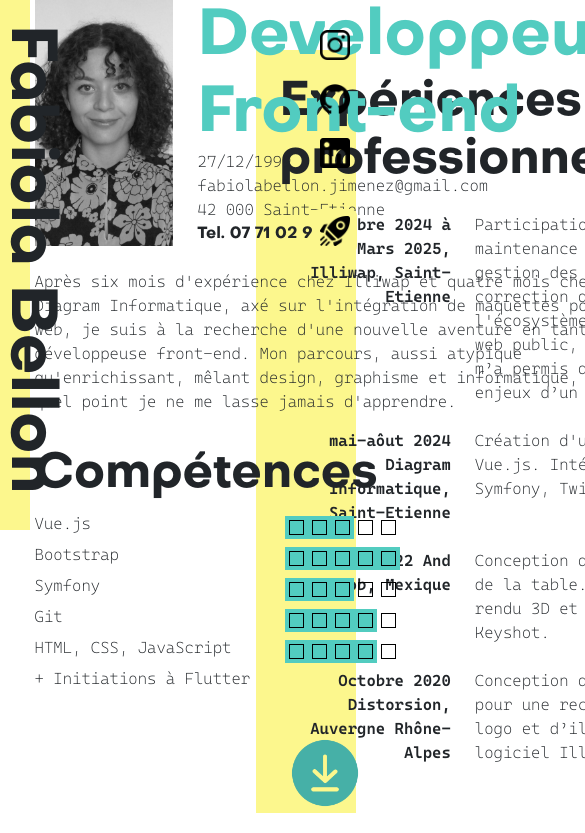
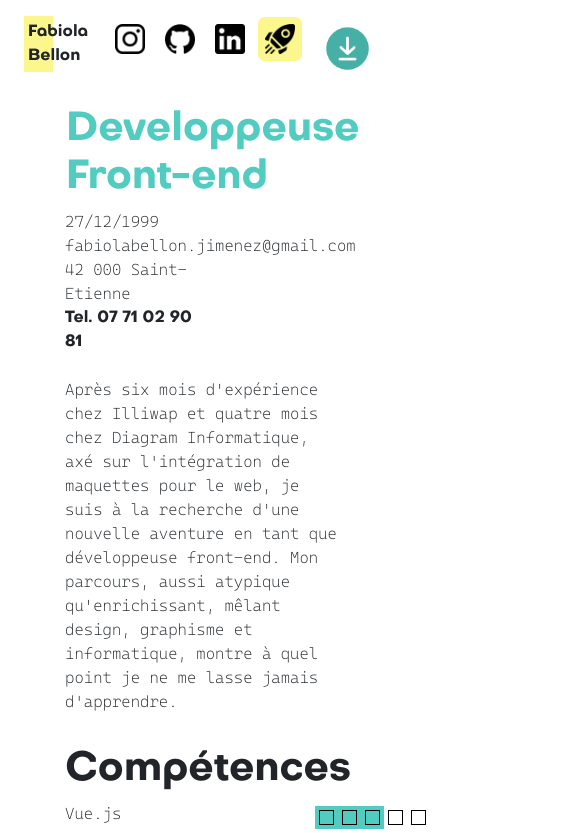
Before and after one commit to fabibot/portfolio, a Vue app: page /cv in a window 390 px wide. Shown: the top 833 px of the page, 585 px wide, since content can reach past the window. Built offline with nearby package versions, Linux system fonts and the light colour scheme.

Commit message:
responsive fin

```diff
--- a/src/App.vue
+++ b/src/App.vue
@@ -1,10 +1,155 @@
 <script setup>
+import info from './mainData';
+
 </script>
 
 <template>
-  <RouterView></RouterView>
+  <div class="main-grid">
+    <div class="column-nom">
+      <div class="mini-nom m-4 mt-3 p-1">
+              <div class="octarine-b">Fabiola</div>
+              <div class="octarine-b">Bellon</div>
+          </div>
+        <div class="fond-jaune div-prenom sticky-top">
+            <div class="rotate-prenom">
+              <h1 class="octarine-b">{{ info.prenom }} {{ info.nom }}</h1>
+          </div>
+        </div>
+    </div>
+    <div class="column-btn  sticky-top d-flex flex-column justify-content-between">
+      <div class="reseaux-btn sticky-top">
+          <a :href="info.coordonnees.insta.lien" target="_blank">
+          <div class="logo insta mb-4 my-4"></div>
+          </a>
+          <a :href="info.coordonnees.git.lien" target="_blank">
+          <div class="logo github my-4"></div>
+          </a>
+          <a :href="info.coordonnees.linkedin.lien" target="_blank">
+          <div class="logo linkedin my-4"></div>
+          </a>
+          <RouterLink to="/projets">
+              <button class="icon-btn logo navette my-4 fond-jaune" title="explorer les projets"></button>
+          </RouterLink>
+      </div>
+      <div class="download-btn">
+          <button title="télécharger le cv" class="telecharger icon-btn"></button>
+      </div>
+    </div>
+    <div class="column-content">
+      <RouterView></RouterView>
+    </div>
+
+  </div>
 </template>
 
 <style scoped>
+  .mini-nom {
+    width: min-content;
+    height: min-content;
+    display: none;
+    background: linear-gradient(to right, var(--color-1) 0px 29px, white 10px 100%);
 
+  }
+
+  .main-grid {
+    display: grid;
+    grid-template-columns: 5% 90% 5%;
+  }
+  .column-content {
+      grid-column: 2/3;
+      grid-row: 1/2;
+    }
+   /*column btn  */
+   .column-btn {
+    grid-column: 3/4;
+   }
+   .download-btn {
+    position: sticky;
+    z-index: 2000;
+    bottom: 30px;
+    right: 30px;
+  }
+
+  .logo.navette {
+    box-shadow: 0px 0px 0px 7px var(--color-1);
+    border-radius: 2px;
+    transition: all ease 0.5s
+  }
+
+  button.telecharger {
+    background-image: url(./assets/logos/telecharger.png);
+    background-size: contain;
+    height: 70px;
+    width: 70px;
+    background-color: transparent;
+  }
+  .logo.navette:hover {
+    box-shadow: 0px 0px 0px 14px var(--color-1);
+  }
+    /*....*/
+
+  @media (max-width: 1170px) {
+    .main-grid {
+      grid-template-columns: 50% 50%;
+    }
+    .column-nom {
+      grid-row: 1/2;
+      position: sticky;
+      top: 0;
+      background-color: white;
+      z-index: 3;
+    }
+    .column-btn {
+      grid-row: 1/2;
+      grid-column: 2/3;
+    }
+    .column-content {
+      grid-column: 1/3;
+      grid-row: 2/3;
+    }
+    .div-prenom {
+      width: auto;
+      height: 100%;
+      padding: 0px;
+      background-color: transparent;
+      display: flex;
+      align-items: center;
+      padding: 10px;
+      .rotate-prenom {
+          transform: rotate(0deg);
+      }
+      h1 {
+        position: inherit;
+        font-size: 2rem;
+
+      }
+    }
+    .reseaux-btn {
+      display: flex;
+    }
+    .column-btn {
+      flex-direction: row !important;
+      justify-content: end !important;
+      background-color: white;
+      .download-btn {
+        right: 0px;
+        margin: 0px 20px;
+        display: flex;
+        align-items: center;
+      }
+      button.telecharger {
+        width: 45px;
+        height: 45px;
+      }
+    }
+    .div-prenom {
+      display: none;
+    }
+    .mini-nom {
+      display: block;
+    }
+  }
+  @media (max-width: 560px) {
+
+  }
 </style>
--- a/src/assets/main.css
+++ b/src/assets/main.css
@@ -22,7 +22,7 @@ h1 {
 }
 
 h2 {
-  font-size: 3rem;
+  font-size: 2.5rem;
 }
 
 .logo {
--- a/src/components/MainContent.vue
+++ b/src/components/MainContent.vue
@@ -1,25 +1,20 @@
 <template>
-    <div class="main-grid">
-        <div class="column-1">
-            <div class="fond-jaune div-prenom sticky-top">
-                <div class="rotate-prenom">
-                <h1 class="octarine-b">{{ info.prenom }} {{ info.nom }}</h1>
+    <div class="main-content-grid">
+        <div class="column-2">
+            <div class="div-image d-flex justify-content-center">
+                <div class="div-image-image"></div>
             </div>
-            </div>
-        </div>
-        <div class="column-2">
-            <div class="div-image"></div>
-            <div class="div-nom">
+            <div class="div-nom ps-3">
                 <h1 class="color-bleu octarine-b">Developpeuse Front-end</h1>
             </div>
-            <InfoPersonnelles v-bind:coordonnees="info.coordonnees" class="d-flex align-items-end"></InfoPersonnelles>
+            <InfoPersonnelles v-bind:coordonnees="info.coordonnees" class="d-flex align-items-end ps-3 div-info"></InfoPersonnelles>
 
             <div class="div-desc py-4">
                 <Description v-bind:description="info.description"></Description>
                 <Competence v-bind:competence="info.competance"></Competence>
             </div>
         </div>
-        <div class="column-3">
+        <div class="column-3  mt-5 m-3">
             <div class="div-experience">
                 <ExperiencesProfessionelles v-bind:experience="info.experience"></ExperiencesProfessionelles>
             </div>
@@ -33,26 +28,6 @@
                 <div class="div-hobbies">
                     <Hobbies v-bind:hobbies="info.hobbies"></Hobbies>
                 </div>
-            </div>
-        </div>
-        <div class="column-4">
-            <div class="reseaux-btn">
-                <a :href="info.coordonnees.insta.lien" target="_blank">
-                <div class="logo insta mb-4"></div>
-                </a>
-                <a :href="info.coordonnees.git.lien" target="_blank">
-                <div class="logo github my-4"></div>
-                </a>
-                <a :href="info.coordonnees.linkedin.lien" target="_blank">
-                <div class="logo linkedin my-4"></div>
-                </a>
-                <RouterLink to="/projets">
-                    <button class="icon-btn logo navette my-4 fond-jaune" title="explorer les projets"></button>
-                </RouterLink>
-
-            </div>
-            <div class="home-btn">
-                <button title="télécharger le cv" class="telecharger icon-btn"></button>
             </div>
         </div>
 
@@ -78,60 +53,19 @@
         grid-row: 3/4;
         grid-column: 2/3;
     }
-    .main-grid {
+    .main-content-grid {
         display: grid;
-        grid-template-columns: 5% 40% 1fr 5%;
+        grid-template-columns: 50% 50%;
         column-gap: 15px;
-    }
-
-    .column-1 {
-        grid-row: 1 / 4;
     }
     .column-2 {
         display: grid;
-        grid-template-columns: 138px 1fr;
-        grid-template-rows: 145px 101px 1fr;
-        column-gap: 25px;
+        grid-template-columns: 20% 80%;
         position: sticky;
         top: 0;
         height: min-content;
     }
 
-    .column-3 {
-        margin: 50px
-    }
-
-    /* btn right */
-    .home-btn {
-    position: fixed;
-    z-index: 2000;
-    bottom: 30px;
-    right: 30px;
-  }
-  .reseaux-btn {
-    position: fixed;
-    z-index: 2000;
-    top: 20px;
-    right: 30px;
-  }
-
-  .logo.navette {
-    box-shadow: 0px 0px 0px 7px var(--color-1);
-    border-radius: 2px;
-    transition: all ease 0.5s
-  }
-
-  button.telecharger {
-    background-image: url(../assets/logos/telecharger.png);
-    background-size: contain;
-    height: 70px;
-    width: 70px;
-    background-color: transparent;
-  }
-  .logo.navette:hover {
-    box-shadow: 0px 0px 0px 14px var(--color-1);
-  }
-    /*....*/
     .div-prenom {
         width: 30px;
         height: 530px;
@@ -150,9 +84,14 @@
     }
     .div-image {
         grid-row: 1 / 3;
+    }
+    .div-image-image {
         background-image: url(../assets/images/P1130427-gris.JPG);
-        background-position: center;
-        background-size: 165%;
+        background-position: 50% 32%;
+        background-repeat: no-repeat;
+        background-size: cover;
+        width: 100%;
+        height: 100%;
     }
     .div-nom {
         grid-row: 1 / 2;
@@ -163,14 +102,65 @@
         grid-column: 1 / 3;
     }
 
-    .div-info {
-        grid-row: 2 / 3;
-        grid-column: 2/ 3;
-    }
     .div-experience {
         grid-row: 3 / 4;
         grid-column: 4/ 5;
     }
+
+    @media (max-width: 1290px) {
+    .div-nom {
+      grid-column: 1/3;
+    }
+    .div-image {
+        grid-row: 2/3;
+
+    }
+    .div-image-image {
+        width: 65%;
+    }
+    .div-desc {
+        margin-left: 15px;
+    }
+    .div-info {
+        padding: 0 !important;
+    }
+  }
+
+  @media (max-width: 1170px) {
+    .column-2 h1 {
+        font-size: 2.5rem;
+    }
+    .column-2 {
+        width: 50%;
+        position: fixed;
+        bottom: 0;
+        top : auto;
+    }
+    .column-3 {
+        grid-column: 2/3;
+    }
+  }
+  @media (max-width: 1065px) {
+    .main-content-grid {
+        display: block;
+    }
+    .column-2 {
+        width: auto;
+        position: relative;
+        padding: 10px 50px;
+    }
+  }
+
+  @media (max-width: 560px) {
+    .div-image-image {
+       display: none;
+    }
+    .div-info {
+        grid-column: 1/3;
+        grid-row: 2/3;
+        margin-left: 15px;
+    }
+  }
 
 </style>
 
--- a/src/components/cvComposants/ExperiencesProfessionelles.vue
+++ b/src/components/cvComposants/ExperiencesProfessionelles.vue
@@ -1,7 +1,7 @@
 <template>
     <div class="experience fond-blanc p-4">
         <div class="fond-jaune"></div>
-        <h2 class="octarine-b">Expériences professionnelles</h2>
+        <h2 class="octarine-b">Expériences <br> professionnelles</h2>
         <div>
             <div v-for="exp in experience" class="row my-4">
                 <div class="bold col-4 text-end cascadia-sb">{{ exp.duree }}</div>
@@ -13,8 +13,6 @@
 
 <style scoped >
     .experience {
-        width: 610px;
-        z-index: 2;
         background: linear-gradient(to right, var(--color-1) 0px 100px, white 100px 100%);
     }
 
--- a/src/components/cvComposants/Formation.vue
+++ b/src/components/cvComposants/Formation.vue
@@ -2,9 +2,9 @@
     <div class="formation py-3">
         <h2 class="octarine-b"> Formation </h2>
         <div>
-            <div v-for="diplome in formation" class="my-3">
+            <p v-for="diplome in formation" class="my-3">
                 <span class="cascadia-sb fond-bleu p-1">{{ diplome.annee }}</span> - {{ diplome.nom }}
-            </div>
+            </p>
         </div>
     </div>
 </template>
@@ -19,10 +19,6 @@ export default {
 </script>
 
 <style>
-    .formation {
-        width: 390px;
-        /* margin-left: 230px; */
-    }
     .formation li {
         margin: 20px 0px
     }
--- a/src/components/portfolio/ProjetsIndex.vue
+++ b/src/components/portfolio/ProjetsIndex.vue
@@ -31,7 +31,7 @@ function getImagePath (filename) {
 
 <style scoped>
     .projet-index {
-        background-color: var(--color-3);
+        /* background-color: var(--color-3); */
         height: 100vh;
     }
     .grid-projet {
```
